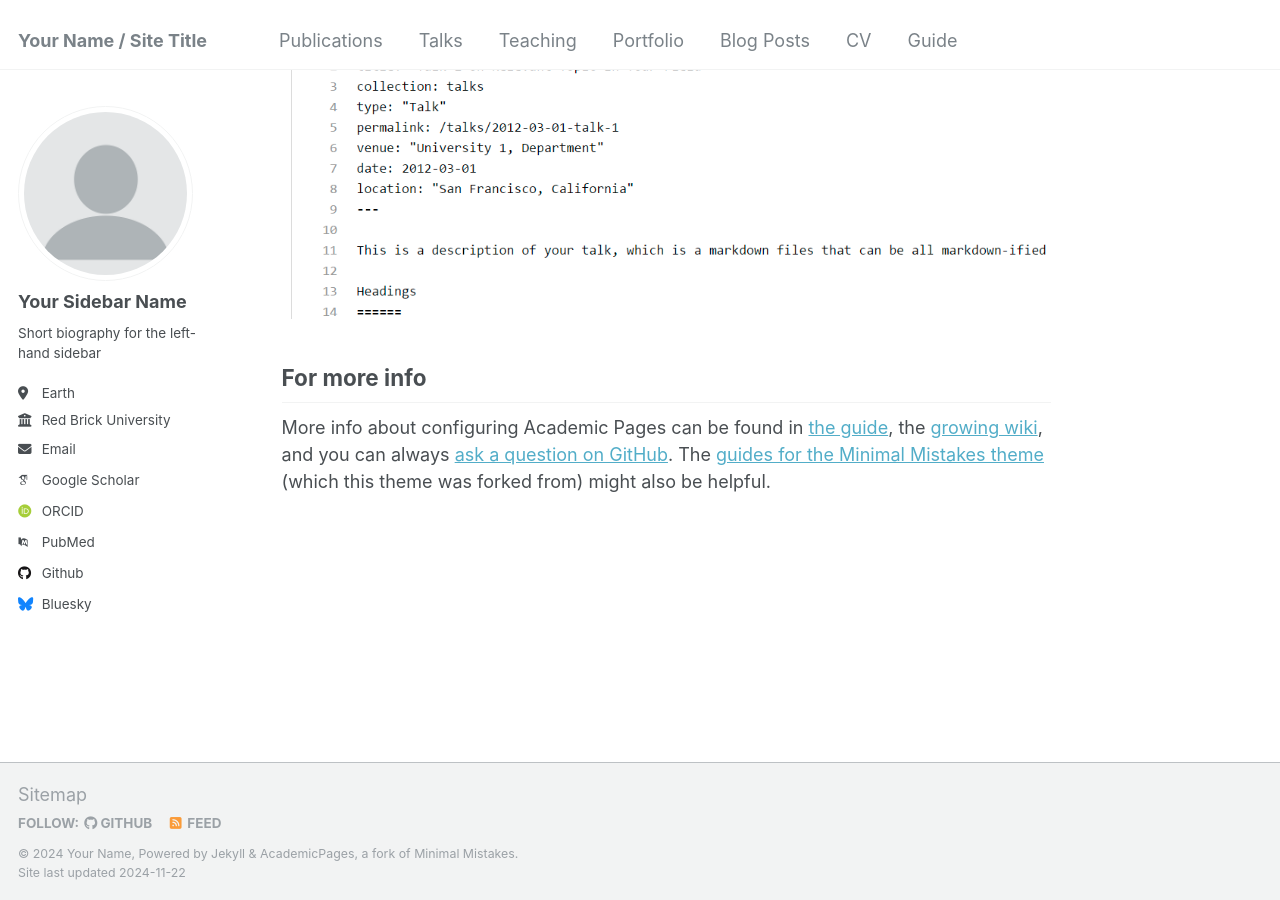
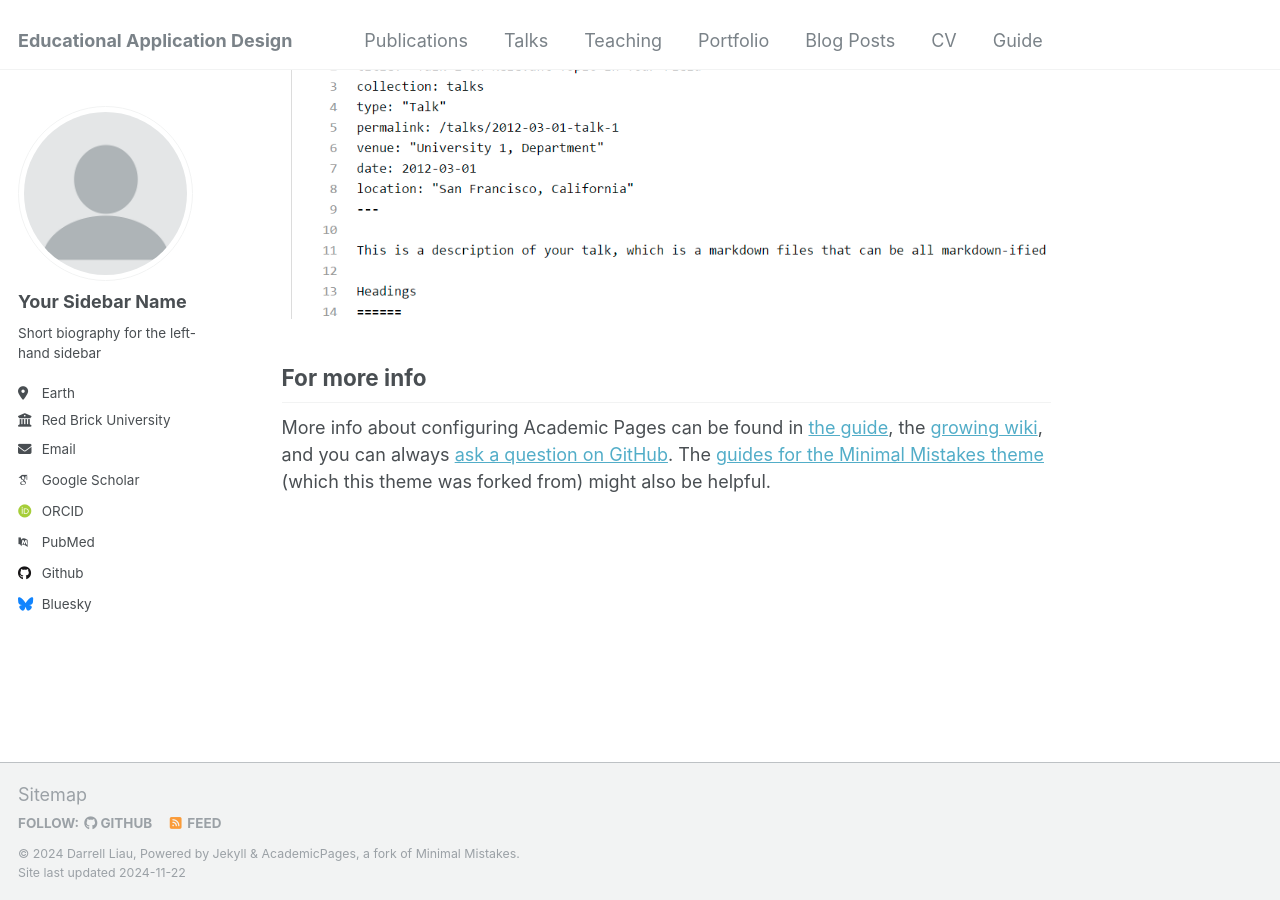
Before and after one commit to djliau/djliau.github.io, a Jekyll site: the page built from _pages/about.md, in a window 1280 px wide and 900 px high, scrolled down 2643 px. Built offline with Jekyll 4.4.1, drawn with Linux system fonts in a browser that asks for light colours; some web fonts are replaced.

Commit message:
Update _config.yml

```diff
--- a/_config.yml
+++ b/_config.yml
@@ -8,11 +8,11 @@
 
 # Basic Site Settings
 locale                   : "en-US"
-title                    : "Your Name / Site Title"
+title                    : "Educational Application Design"
 title_separator          : "-"
-name                     : &name "Your Name"
+name                     : &name "Darrell Liau"
 description              : &description "personal description"
-url                      : https://academicpages.github.io # the base hostname & protocol for your site e.g. "https://[your GitHub username].github.io"
+url                      : https://djliau.github.io # the base hostname & protocol for your site e.g. "https://[your GitHub username].github.io"
 baseurl                  : "" # the subpath of your site, e.g. "/blog"
 repository               : "academicpages/academicpages.github.io"
 
```
